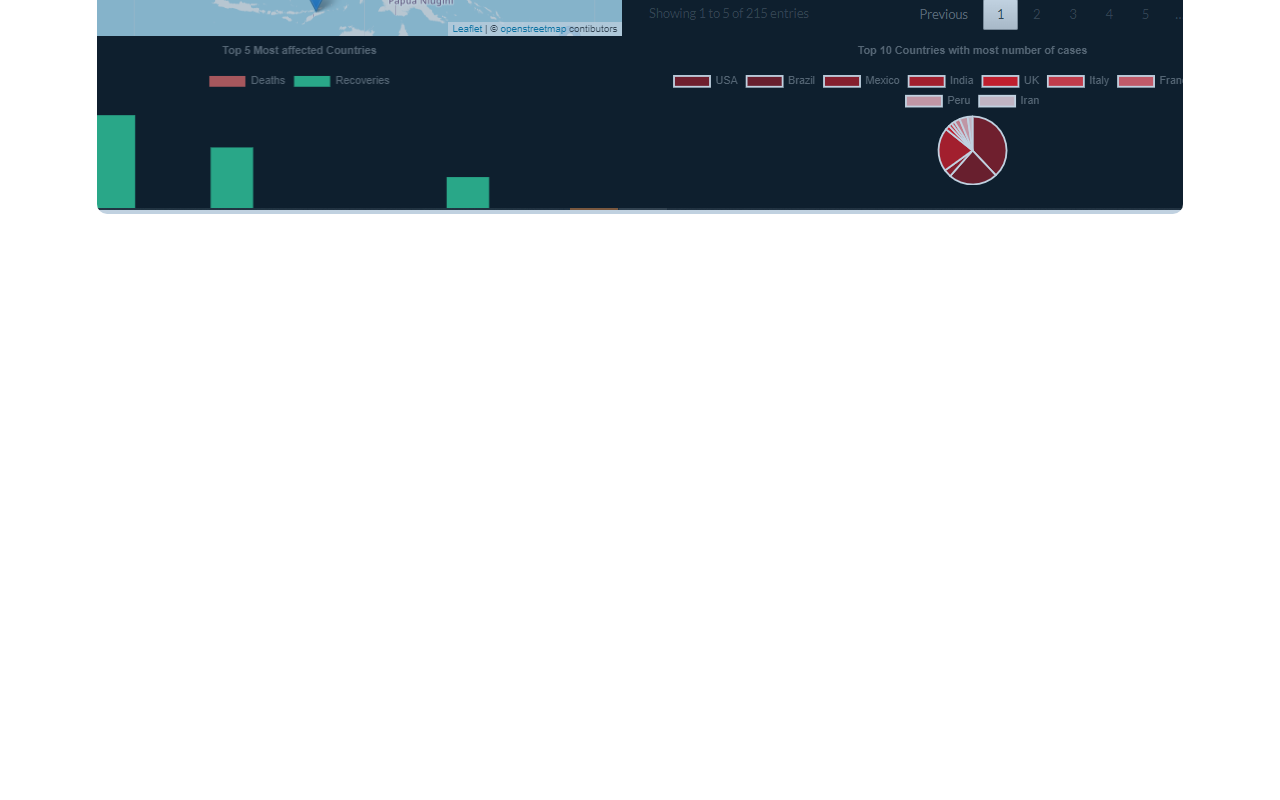
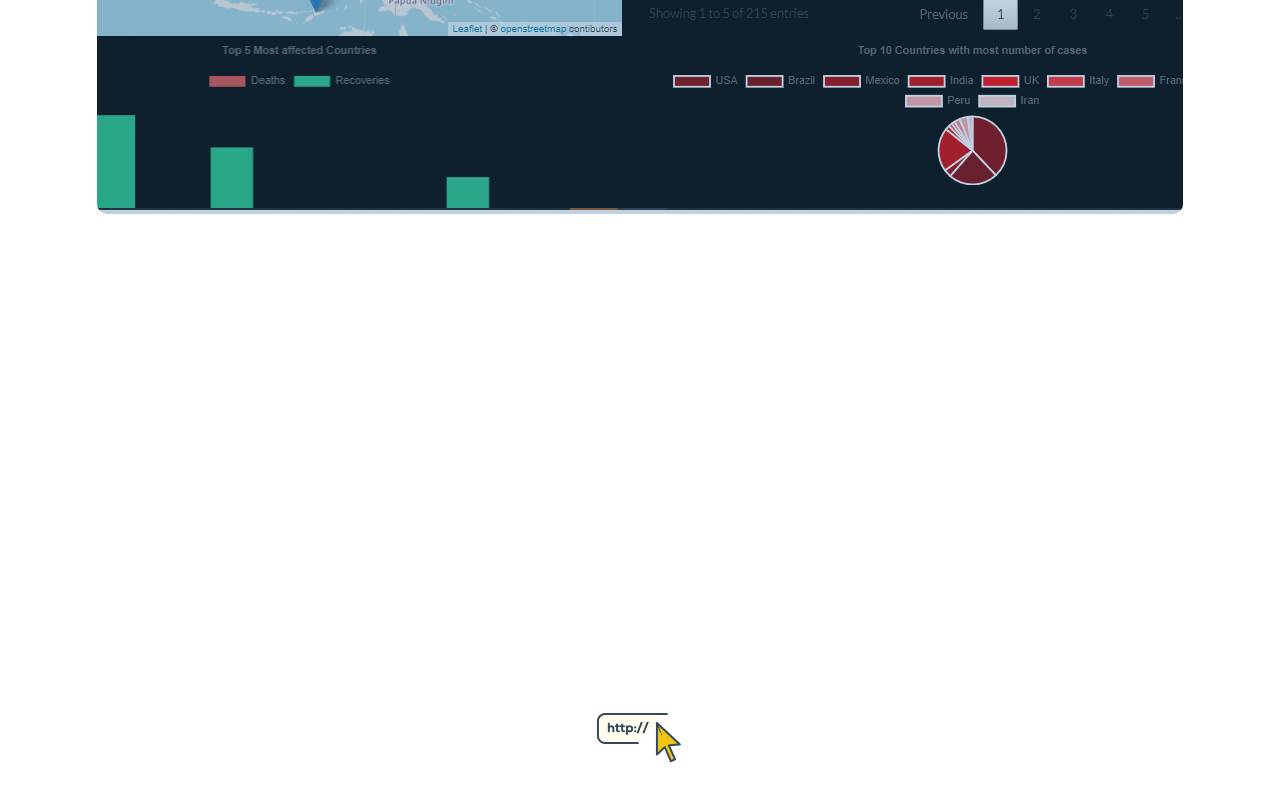
Before and after one commit to UniqueCODER/Web-cv, a plain HTML site: page index.html in a window 1280 px wide. Shown: the part 4840-5640 px from the top of the page. Before the commit the page ends 5174 px from the top, so only its background shows below. Drawn offline with Linux system fonts and the light colour scheme; a web font is replaced by a local one.

Commit message:
about me section

```diff
--- a/index.html
+++ b/index.html
@@ -96,5 +96,19 @@
         </div>
 
     </section>
+    <section id="about">
+        <div class="about container">
+            <div class="col-left">
+                <div class="about-img">
+                <img src="img/icons/web-icon.png">
+                </div>
+            </div>
+            <div class="col-right">
+            </div>
+
+
+        </div>
+
+    </section>
 </body>
 </html>
```
